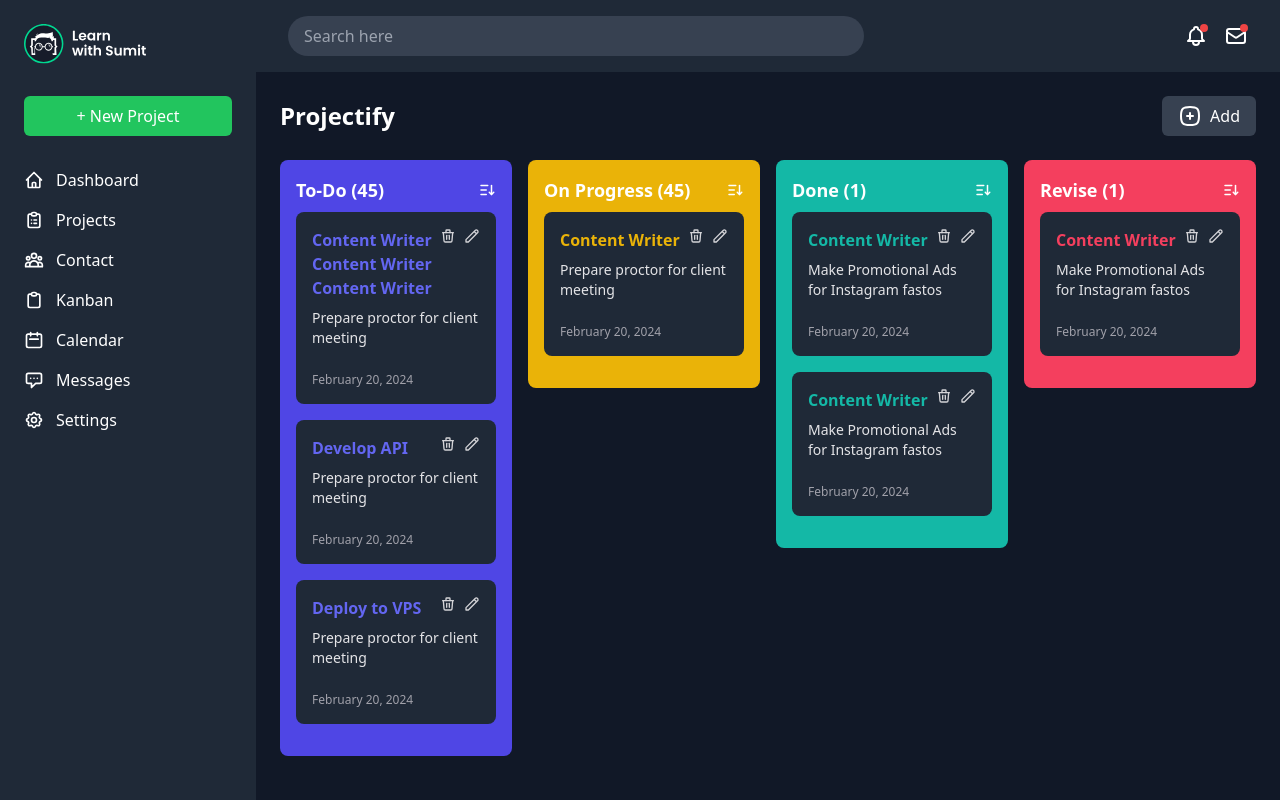
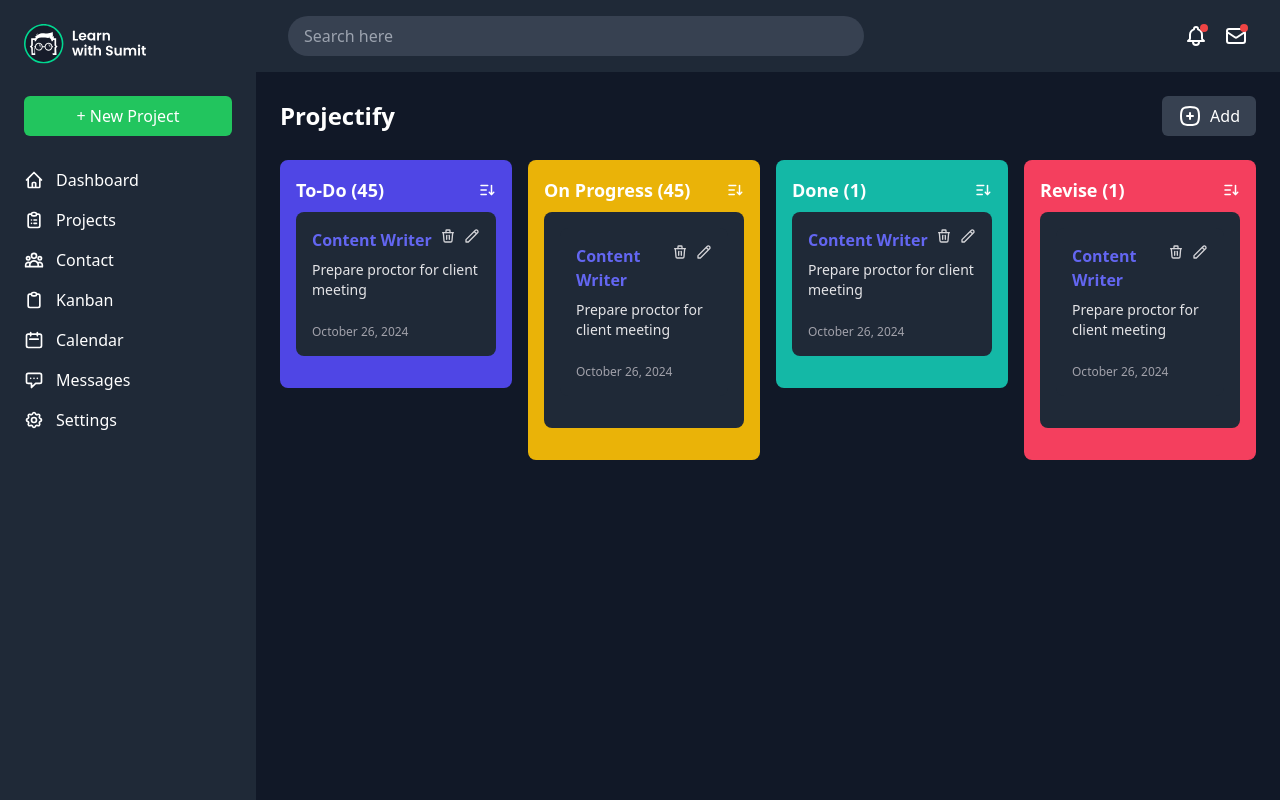
Before and after one commit to Sharif-Miah/task-manager-projectify-app, a React (Vite) app: page / in a window 1280 px wide. Built offline with nearby package versions, Linux system fonts and the light colour scheme.

Commit message:
initial task added

```diff
--- a/src/componet/AddTaskModal/AddTaskModal.jsx
+++ b/src/componet/AddTaskModal/AddTaskModal.jsx
@@ -1,4 +1,5 @@
-const AddTaskModal = () => {
+/* eslint-disable react/prop-types */
+const AddTaskModal = ({ onCencelModal }) => {
   return (
     <>
       <div className="flex min-h-screen items-center justify-center bg-gray-900 p-4 text-white   bg-opacity-70 absolute w-full h-full top-0 left-0 z-10">
@@ -75,6 +76,7 @@ const AddTaskModal = () => {
                 <button
                   type="button"
                   className="rounded-md border border-gray-600 px-4 py-2 text-sm font-medium text-gray-300 hover:bg-gray-700 focus:outline-none focus:ring-2 focus:ring-green-500 focus:ring-offset-2 focus:ring-offset-gray-800"
+                  onClick={onCencelModal}
                 >
                   Cancel
                 </button>
--- a/src/componet/TaskBoard/DoneList/DoneList.jsx
+++ b/src/componet/TaskBoard/DoneList/DoneList.jsx
@@ -1,4 +1,5 @@
-const DoneList = () => {
+/* eslint-disable react/prop-types */
+const DoneList = ({ tasks }) => {
   return (
     <div className="mb-4 w-full px-2 sm:w-1/2 md:w-1/4">
       <div className="rounded-lg bg-teal-500 p-4">
@@ -26,11 +27,13 @@ const DoneList = () => {
         </div>
 
         <div>
-          <div className="mb-4 rounded-lg bg-gray-800 p-4">
+          {tasks.map((task) => (
+            <div key={task.id} className="mb-4 rounded-lg bg-gray-800 p-4">
               <div className="flex justify-between">
-              <h4 className="mb-2 font-semibold text-teal-500">
-                Content Writer
+                <h4 className="mb-2 flex-1 font-semibold text-indigo-500">
+                  {task.taskName}
                 </h4>
+
                 <div className="flex gap-2">
                   <svg
                     xmlns="http://www.w3.org/2000/svg"
@@ -67,60 +70,11 @@ const DoneList = () => {
                   </svg>
                 </div>
               </div>
-            <p className="mb-2 text-sm text-zinc-200">
-              Make Promotional Ads for Instagram fastos
-            </p>
+              <p className="mb-2 text-sm text-zinc-200">{task.description}</p>
 
-            <p className="mt-6 text-xs text-zinc-400">February 20, 2024</p>
+              <p className="mt-6 text-xs text-zinc-400">{task.date}</p>
             </div>
-
-          <div className="mb-4 rounded-lg bg-gray-800 p-4">
-            <div className="flex justify-between">
-              <h4 className="mb-2 font-semibold text-teal-500">
-                Content Writer
-              </h4>
-              <div className="flex gap-2">
-                <svg
-                  xmlns="http://www.w3.org/2000/svg"
-                  width="24"
-                  height="24"
-                  viewBox="0 0 24 24"
-                  fill="none"
-                  stroke="currentColor"
-                  strokeWidth="2"
-                  strokeLinecap="round"
-                  strokeLinejoin="round"
-                  className="h-4 w-4 cursor-pointer text-zinc-300"
-                >
-                  <path stroke="none" d="M0 0h24v24H0z" fill="none" />
-                  <path d="M4 7l16 0" />
-                  <path d="M10 11l0 6" />
-                  <path d="M14 11l0 6" />
-                  <path d="M5 7l1 12a2 2 0 0 0 2 2h8a2 2 0 0 0 2 -2l1 -12" />
-                  <path d="M9 7v-3a1 1 0 0 1 1 -1h4a1 1 0 0 1 1 1v3" />
-                </svg>
-                <svg
-                  className="h-4 w-4 cursor-pointer text-zinc-300"
-                  fill="none"
-                  stroke="currentColor"
-                  viewBox="0 0 24 24"
-                  xmlns="http://www.w3.org/2000/svg"
-                >
-                  <path
-                    strokeLinecap="round"
-                    strokeLinejoin="round"
-                    strokeWidth="2"
-                    d="M15.232 5.232l3.536 3.536m-2.036-5.036a2.5 2.5 0 113.536 3.536L6.5 21.036H3v-3.572L16.732 3.732z"
-                  ></path>
-                </svg>
-              </div>
-            </div>
-            <p className="mb-2 text-sm text-zinc-200">
-              Make Promotional Ads for Instagram fastos
-            </p>
-
-            <p className="mt-6 text-xs text-zinc-400">February 20, 2024</p>
-          </div>
+          ))}
         </div>
       </div>
     </div>
--- a/src/componet/TaskBoard/OnProgressList/OnProgressList.jsx
+++ b/src/componet/TaskBoard/OnProgressList/OnProgressList.jsx
@@ -1,4 +1,5 @@
-const OnProgressList = () => {
+/* eslint-disable react/prop-types */
+const OnProgressList = ({ tasks }) => {
   return (
     <div className="mb-4 w-full px-2 sm:w-1/2 md:w-1/4">
       <div className="rounded-lg bg-yellow-500 p-4">
@@ -26,10 +27,13 @@ const OnProgressList = () => {
         </div>
 
         <div className="mb-4 rounded-lg bg-gray-800 p-4">
+          {tasks.map((task) => (
+            <div key={task.id} className="mb-4 rounded-lg bg-gray-800 p-4">
               <div className="flex justify-between">
-            <h4 className="mb-2 flex-1 font-semibold text-yellow-500">
-              Content Writer
+                <h4 className="mb-2 flex-1 font-semibold text-indigo-500">
+                  {task.taskName}
                 </h4>
+
                 <div className="flex gap-2">
                   <svg
                     xmlns="http://www.w3.org/2000/svg"
@@ -66,11 +70,11 @@ const OnProgressList = () => {
                   </svg>
                 </div>
               </div>
-          <p className="mb-2 text-sm text-zinc-200">
-            Prepare proctor for client meeting
-          </p>
+              <p className="mb-2 text-sm text-zinc-200">{task.description}</p>
 
-          <p className="mt-6 text-xs text-zinc-400">February 20, 2024</p>
+              <p className="mt-6 text-xs text-zinc-400">{task.date}</p>
+            </div>
+          ))}
         </div>
       </div>
     </div>
--- a/src/componet/TaskBoard/ReviseList/ReviseList.jsx
+++ b/src/componet/TaskBoard/ReviseList/ReviseList.jsx
@@ -1,4 +1,5 @@
-const ReviseList = () => {
+/* eslint-disable react/prop-types */
+const ReviseList = ({ tasks }) => {
   return (
     <div className="mb-4 w-full px-2 sm:w-1/2 md:w-1/4">
       <div className="rounded-lg bg-rose-500 p-4">
@@ -25,8 +26,13 @@ const ReviseList = () => {
           </svg>
         </div>
         <div className="mb-4 rounded-lg bg-gray-800 p-4">
+          {tasks.map((task) => (
+            <div key={task.id} className="mb-4 rounded-lg bg-gray-800 p-4">
               <div className="flex justify-between">
-            <h4 className="mb-2 font-semibold text-rose-500">Content Writer</h4>
+                <h4 className="mb-2 flex-1 font-semibold text-indigo-500">
+                  {task.taskName}
+                </h4>
+
                 <div className="flex gap-2">
                   <svg
                     xmlns="http://www.w3.org/2000/svg"
@@ -63,11 +69,11 @@ const ReviseList = () => {
                   </svg>
                 </div>
               </div>
-          <p className="mb-2 text-sm text-zinc-200">
-            Make Promotional Ads for Instagram fastos
-          </p>
+              <p className="mb-2 text-sm text-zinc-200">{task.description}</p>
 
-          <p className="mt-6 text-xs text-zinc-400">February 20, 2024</p>
+              <p className="mt-6 text-xs text-zinc-400">{task.date}</p>
+            </div>
+          ))}
         </div>
       </div>
     </div>
--- a/src/componet/TaskBoard/TaskBoard.jsx
+++ b/src/componet/TaskBoard/TaskBoard.jsx
@@ -7,6 +7,20 @@ import TaskAddButton from "./TaskAddButton/TaskAddButton";
 import TodoList from "./TodoList/TodoList";
 
 const TaskBoard = () => {
+  const getCurrentDate = () => {
+    const today = new Date();
+    const options = { year: "numeric", month: "long", day: "numeric" };
+    return today.toLocaleDateString("en-US", options);
+  };
+
+  const initialTask = {
+    id: crypto.randomUUID(),
+    taskName: "Content Writer",
+    description: "Prepare proctor for client meeting",
+    date: getCurrentDate(),
+  };
+
+  const [tasks, setTasks] = useState([initialTask]);
   const [isOpenModal, setIsOpenModal] = useState(false);
 
   const handleOpenModal = () => {
@@ -15,15 +29,17 @@ const TaskBoard = () => {
 
   return (
     <div>
-      {isOpenModal && <AddTaskModal />}
+      {isOpenModal && (
+        <AddTaskModal onCencelModal={() => setIsOpenModal(false)} />
+      )}
       <div className="mx-auto max-w-7xl p-6">
         <TaskAddButton onModal={handleOpenModal} />
 
         <div className="-mx-2 mb-6 flex flex-wrap">
-          <TodoList />
-          <OnProgressList />
-          <DoneList />
-          <ReviseList />
+          <TodoList tasks={tasks} />
+          <OnProgressList tasks={tasks} />
+          <DoneList tasks={tasks} />
+          <ReviseList tasks={tasks} />
         </div>
       </div>
     </div>
--- a/src/componet/TaskBoard/TodoList/TodoList.jsx
+++ b/src/componet/TaskBoard/TodoList/TodoList.jsx
@@ -1,4 +1,5 @@
-const TodoList = () => {
+/* eslint-disable react/prop-types */
+const TodoList = ({ tasks }) => {
   return (
     <div className="mb-4 w-full px-2 sm:w-1/2 md:w-1/4">
       <div className="rounded-lg bg-indigo-600 p-4">
@@ -25,10 +26,11 @@ const TodoList = () => {
           </svg>
         </div>
         <div>
-          <div className="mb-4 rounded-lg bg-gray-800 p-4">
+          {tasks.map((task) => (
+            <div key={task.id} className="mb-4 rounded-lg bg-gray-800 p-4">
               <div className="flex justify-between">
                 <h4 className="mb-2 flex-1 font-semibold text-indigo-500">
-                Content Writer Content Writer Content Writer
+                  {task.taskName}
                 </h4>
 
                 <div className="flex gap-2">
@@ -67,110 +69,11 @@ const TodoList = () => {
                   </svg>
                 </div>
               </div>
-            <p className="mb-2 text-sm text-zinc-200">
-              Prepare proctor for client meeting
-            </p>
+              <p className="mb-2 text-sm text-zinc-200">{task.description}</p>
 
-            <p className="mt-6 text-xs text-zinc-400">February 20, 2024</p>
+              <p className="mt-6 text-xs text-zinc-400">{task.date}</p>
             </div>
-
-          <div className="mb-4 rounded-lg bg-gray-800 p-4">
-            <div className="flex justify-between">
-              <h4 className="mb-2 flex-1 font-semibold text-indigo-500">
-                Develop API
-              </h4>
-
-              <div className="flex gap-2">
-                <svg
-                  xmlns="http://www.w3.org/2000/svg"
-                  width="24"
-                  height="24"
-                  viewBox="0 0 24 24"
-                  fill="none"
-                  stroke="currentColor"
-                  strokeWidth="2"
-                  strokeLinecap="round"
-                  strokeLinejoin="round"
-                  className="h-4 w-4 cursor-pointer text-zinc-300"
-                >
-                  <path stroke="none" d="M0 0h24v24H0z" fill="none" />
-                  <path d="M4 7l16 0" />
-                  <path d="M10 11l0 6" />
-                  <path d="M14 11l0 6" />
-                  <path d="M5 7l1 12a2 2 0 0 0 2 2h8a2 2 0 0 0 2 -2l1 -12" />
-                  <path d="M9 7v-3a1 1 0 0 1 1 -1h4a1 1 0 0 1 1 1v3" />
-                </svg>
-                <svg
-                  className="h-4 w-4 cursor-pointer text-zinc-300"
-                  fill="none"
-                  stroke="currentColor"
-                  viewBox="0 0 24 24"
-                  xmlns="http://www.w3.org/2000/svg"
-                >
-                  <path
-                    strokeLinecap="round"
-                    strokeLinejoin="round"
-                    strokeWidth="2"
-                    d="M15.232 5.232l3.536 3.536m-2.036-5.036a2.5 2.5 0 113.536 3.536L6.5 21.036H3v-3.572L16.732 3.732z"
-                  ></path>
-                </svg>
-              </div>
-            </div>
-            <p className="mb-2 text-sm text-zinc-200">
-              Prepare proctor for client meeting
-            </p>
-
-            <p className="mt-6 text-xs text-zinc-400">February 20, 2024</p>
-          </div>
-
-          <div className="mb-4 rounded-lg bg-gray-800 p-4">
-            <div className="flex justify-between">
-              <h4 className="mb-2 flex-1 font-semibold text-indigo-500">
-                Deploy to VPS
-              </h4>
-
-              <div className="flex gap-2">
-                <svg
-                  xmlns="http://www.w3.org/2000/svg"
-                  width="24"
-                  height="24"
-                  viewBox="0 0 24 24"
-                  fill="none"
-                  stroke="currentColor"
-                  strokeWidth="2"
-                  strokeLinecap="round"
-                  strokeLinejoin="round"
-                  className="h-4 w-4 cursor-pointer text-zinc-300"
-                >
-                  <path stroke="none" d="M0 0h24v24H0z" fill="none" />
-                  <path d="M4 7l16 0" />
-                  <path d="M10 11l0 6" />
-                  <path d="M14 11l0 6" />
-                  <path d="M5 7l1 12a2 2 0 0 0 2 2h8a2 2 0 0 0 2 -2l1 -12" />
-                  <path d="M9 7v-3a1 1 0 0 1 1 -1h4a1 1 0 0 1 1 1v3" />
-                </svg>
-                <svg
-                  className="h-4 w-4 cursor-pointer text-zinc-300"
-                  fill="none"
-                  stroke="currentColor"
-                  viewBox="0 0 24 24"
-                  xmlns="http://www.w3.org/2000/svg"
-                >
-                  <path
-                    strokeLinecap="round"
-                    strokeLinejoin="round"
-                    strokeWidth="2"
-                    d="M15.232 5.232l3.536 3.536m-2.036-5.036a2.5 2.5 0 113.536 3.536L6.5 21.036H3v-3.572L16.732 3.732z"
-                  ></path>
-                </svg>
-              </div>
-            </div>
-            <p className="mb-2 text-sm text-zinc-200">
-              Prepare proctor for client meeting
-            </p>
-
-            <p className="mt-6 text-xs text-zinc-400">February 20, 2024</p>
-          </div>
+          ))}
         </div>
       </div>
     </div>
```
Lines whose indentation alone changed are shown as unchanged.
